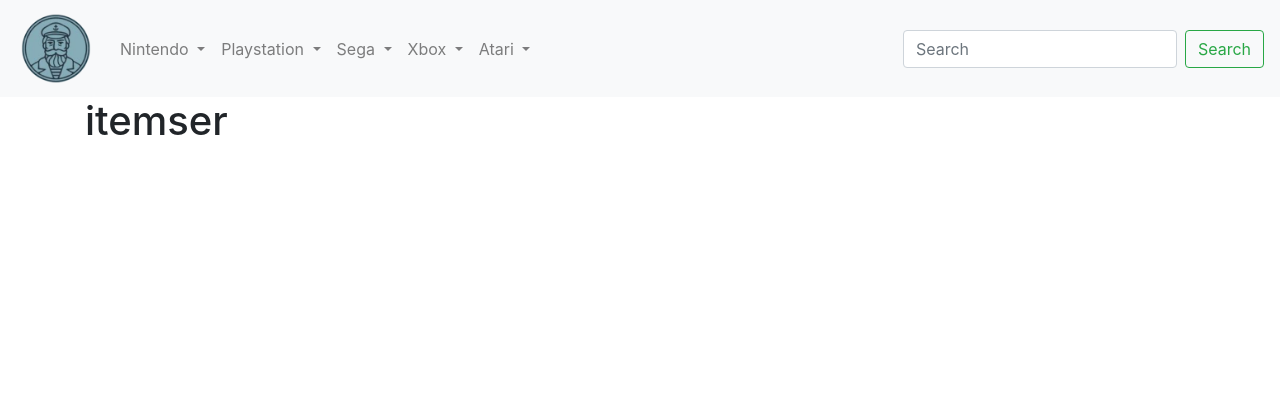
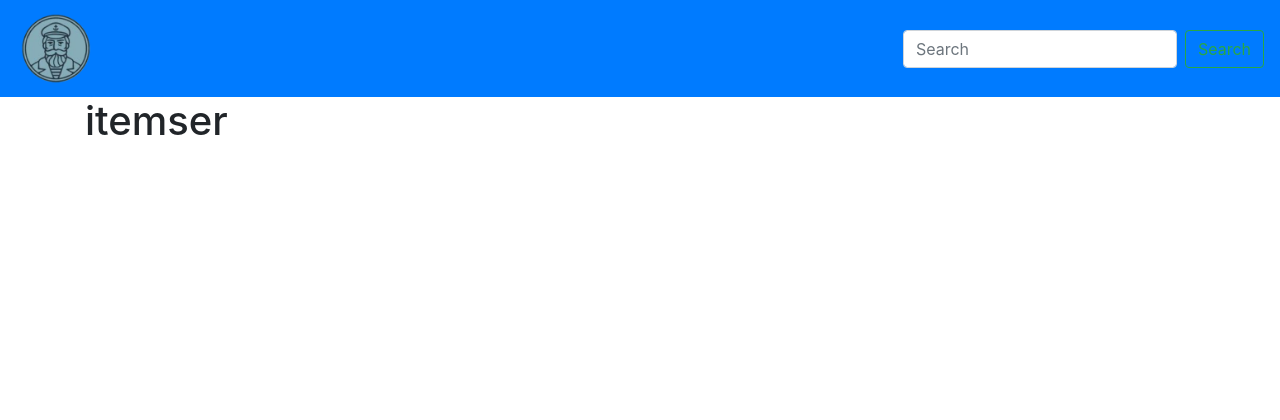
Before and after one commit to Akzelele/CaptainConsole, a Django app: page / in a window 1280 px wide. Shown: the top 420 px of the page. Run offline with Django 3.2, Linux system fonts and the light colour scheme; some libraries are stand-ins or nearby versions.

Commit message:
commit4pull

```diff
--- a/CaptainConsole/urls.py
+++ b/CaptainConsole/urls.py
@@ -20,6 +20,6 @@
     path('', include('item.urls')),
     path('admin/', admin.site.urls),
     path('items/', include('item.urls')),
-    path('consoles/', include('console.urls')),
+    path('', include('console.urls')),
 
 ]
--- a/console/urls.py
+++ b/console/urls.py
@@ -2,6 +2,6 @@
 from . import views
 
 urlpatterns = [
-    path('', views.index, name="console-index"),
+    path('<int:id>', views.index, name="console-index"),
 
 ]
--- a/templates/console/index.html
+++ b/templates/console/index.html
@@ -1,4 +1,7 @@
 {% extends 'base.html' %}
 {% block content %}
-    <a>consoler</a>
+    <div class="console-selection">
+        {% include 'console/single_console.html' with console=console %}
+
+    </div>
 {% endblock %}
--- a/templates/console/single_console.html
+++ b/templates/console/single_console.html
@@ -1,7 +1,7 @@
 <div class="a console">
 <a href = "/{{ console.name }}">
 
-    <img class="console-img" src="{{ console.ConsoleImage_set.first.image }}" />
+    <img class="console-img" src="{{ console.ConsoleImage_set.first.image }}"alt="{{ console.name }} image" />
     <h4>{{ console.name }}</h4>
     <p>{{ console.description }}</p>
 </a>
--- a/templates/navigation.html
+++ b/templates/navigation.html
@@ -1,4 +1,4 @@
-<nav class="navbar navbar-expand-lg navbar-light bg-light">
+<nav class="navbar navbar-expand-lg navbar-dark bg-primary">
     <a class="navbar-brand" href="/">
     <img src="/static/images/captainCircle.png" alt="Captain Console" width="80px"/>
     </a>
@@ -7,64 +7,36 @@
         <span class="navbar-toggler-icon"></span>
     </button>
 
-    <div class="collapse navbar-collapse" id="navbarSupportedContent">
+    <div class="collapse navbar-collapse" id="navbarSupportedContent" >
         <ul class="navbar-nav mr-auto">
-            <li class="nav-item dropdown">
-        <a class="nav-link dropdown-toggle" href="#" id="navbarDropdownMenuLink" data-toggle="dropdown" aria-haspopup="true" aria-expanded="false">
-          Nintendo
-        </a>
-        <div class="dropdown-menu" aria-labelledby="navbarDropdownMenuLink">
-          <a class="dropdown-item" href="#">NES</a>
+            {% for manufacturer in manufacturers %}
+                    <li class="nav-item dropdown">
+                    <a class="nav-link dropdown-toggle" href="#" id="navbarDropdownMenuLink" data-toggle="dropdown" aria-haspopup="true" aria-expanded="false">
+                        manufacturer.name
+                    </a>
+                    <div class="dropdown-menu" aria-labelledby="navbarDropdownMenuLink">
+          <a class="dropdown-item" href="{% url 'console-index' %}">NES</a>
           <a class="dropdown-item" href="#">SNES</a>
           <a class="dropdown-item" href="#">PES</a>
              {#TODO: gera þetta án þess að hardcode-a allt#}
              {#TODO: hover+click í staðinn fyrir click click https://www.tutorialrepublic.com/faq/how-to-open-bootstrap-dropdown-menu-on-hover-rather-than-click.php#}
         </div>
             </li>
-    <li class="nav-item dropdown">
-        <a class="nav-link dropdown-toggle" href="#" id="navbarDropdownMenuLink" data-toggle="dropdown" aria-haspopup="true" aria-expanded="false">
-          Playstation
-        </a>
-        <div class="dropdown-menu" aria-labelledby="navbarDropdownMenuLink">
-          <a class="dropdown-item" href="#">NES</a>
-          <a class="dropdown-item" href="#">SNES</a>
-          <a class="dropdown-item" href="#">PES</a>
+            {% endfor %}
+
+{#   <li class="nav-item dropdown">#}
+{#        <a class="nav-link dropdown-toggle" href="#" id="navbarDropdownMenuLink" data-toggle="dropdown" aria-haspopup="true" aria-expanded="false">#}
+{#          Playstation#}
+{#        </a>#}
+{#        <div class="dropdown-menu" aria-labelledby="navbarDropdownMenuLink">#}
+{#          <a class="dropdown-item" href="#">NES</a>#}
+{#          <a class="dropdown-item" href="#">SNES</a>#}
+{#          <a class="dropdown-item" href="#">PES</a>#}
              {#TODO: gera þetta án þess að hardcode-a allt#}
-        </div>
-            </li>
-            <li class="nav-item dropdown">
-        <a class="nav-link dropdown-toggle" href="#" id="navbarDropdownMenuLink" data-toggle="dropdown" aria-haspopup="true" aria-expanded="false">
-          Sega
-        </a>
-        <div class="dropdown-menu" aria-labelledby="navbarDropdownMenuLink">
-          <a class="dropdown-item" href="#">NES</a>
-          <a class="dropdown-item" href="#">SNES</a>
-          <a class="dropdown-item" href="#">PES</a>
-             {#TODO: gera þetta án þess að hardcode-a allt#}
-        </div>
-            </li>
-            <li class="nav-item dropdown">
-        <a class="nav-link dropdown-toggle" href="#" id="navbarDropdownMenuLink" data-toggle="dropdown" aria-haspopup="true" aria-expanded="false">
-          Xbox
-        </a>
-        <div class="dropdown-menu" aria-labelledby="navbarDropdownMenuLink">
-          <a class="dropdown-item" href="#">NES</a>
-          <a class="dropdown-item" href="#">SNES</a>
-          <a class="dropdown-item" href="#">PES</a>
-             {#TODO: gera þetta án þess að hardcode-a allt#}
-        </div>
-            </li>
-            <li class="nav-item dropdown">
-        <a class="nav-link dropdown-toggle" href="#" id="navbarDropdownMenuLink" data-toggle="dropdown" aria-haspopup="true" aria-expanded="false">
-          Atari
-        </a>
-        <div class="dropdown-menu" aria-labelledby="navbarDropdownMenuLink">
-          <a class="dropdown-item" href="#">NES</a>
-          <a class="dropdown-item" href="#">SNES</a>
-          <a class="dropdown-item" href="#">PES</a>
-             {#TODO: gera þetta án þess að hardcode-a allt#}
-        </div>
-            </li>
+{#        </div>#}
+{#            </li>                #}
+
+
         </ul>
     <form class="form-inline my-2 my-lg-0">
       <input class="form-control mr-sm-2" type="search" placeholder="Search" aria-label="Search">
```
Also changed, not shown: console/views.py (+7 -1 lines), 1 other file.
